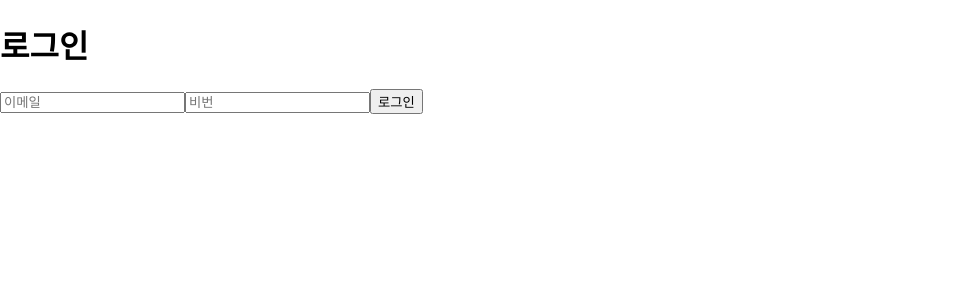
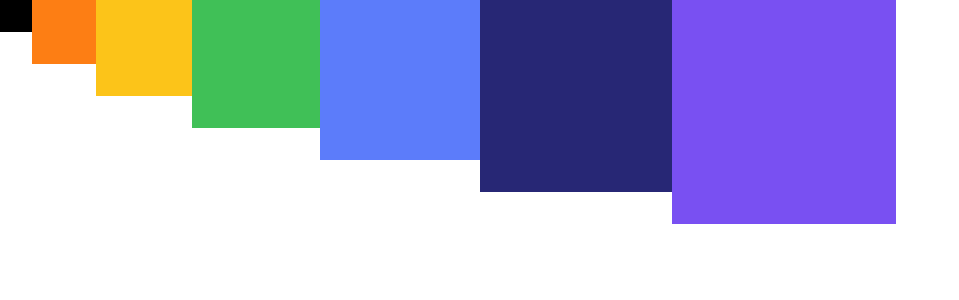
Before and after one commit to hilim9/react_study2_sw, a React (Create React App) app: page / in a window 1280 px wide. Shown: the top 300 px of the page, without its empty margins (0-959 px from the left). Built offline with nearby package versions, Linux system fonts and the light colour scheme.

Commit message:
react_project

```diff
--- a/package.json
+++ b/package.json
@@ -6,6 +6,7 @@
     "@testing-library/jest-dom": "^5.14.1",
     "@testing-library/react": "^13.0.0",
     "@testing-library/user-event": "^13.2.1",
+    "axios": "^1.6.0",
     "i18next": "^23.6.0",
     "icons": "^1.0.0",
     "react": "^18.2.0",
@@ -13,6 +14,7 @@
     "react-i18next": "^13.3.1",
     "react-icons": "^4.11.0",
     "react-scripts": "5.0.1",
+    "sass": "^1.69.5",
     "web-vitals": "^2.1.0"
   },
   "scripts": {
--- a/src/App.js
+++ b/src/App.js
@@ -1,7 +1,11 @@
-import LoginContainer from './containers/member/LoginContainer';
+//import LoginContainer from './containers/member/LoginContainer';
+//import Posts from './components/post';
+//import Counter from './components/Counter';
+//import Average from './components/Average';
+import SassComponent from './components/SassComponent';
 
 const App = () => {
-  return <LoginContainer />;
+  return <SassComponent />;
 };
 
 export default App;
--- /dev/null
+++ b/src/components/Average.js
@@ -0,0 +1,40 @@
+import React, { useState, useMemo, useCallback } from 'react';
+
+const getAverage = (numbers) => {
+  console.log('평균 구하는 함수 호출');
+  const total = numbers.reduce((a, b) => a + b, 0);
+  console.log(total, numbers.length);
+  const avg = Math.round((total / numbers.length) * 10) / 10; // 100 두번째 자리
+
+  return avg;
+};
+
+const Average = () => {
+  const [list, setList] = useState([]);
+  const [number, setNumber] = useState(0);
+
+  // [] 빈 값 -> 처음 마운트 될 때 1번만 생성
+  const handleChange = useCallback((e) => setNumber(e.currentTarget.value), []);
+  const handleClick = useCallback(
+    () => setList(list.concat(Number(number))),
+    [list, number],
+  );
+  const avg = useMemo(() => getAverage(list), [list]);
+
+  return (
+    <>
+      <input type="number" onChange={handleChange} />
+      <button type="button" onClick={handleClick}>
+        평균 구하기
+      </button>
+      <ul>
+        {list.map((n, i) => (
+          <li key={i}>{n}</li>
+        ))}
+      </ul>
+      <div>평균 : {avg}</div>
+    </>
+  );
+};
+
+export default React.memo(Average);
--- /dev/null
+++ b/src/components/Counter.js
@@ -0,0 +1,38 @@
+import { useReducer } from 'react';
+
+const INCREASE = 'counter/increase'; // 컴포넌트 명 / 액션명을 넣으면 중복방지됨
+const DECREASE = 'counter/decrease';
+
+const increase = () => ({ type: INCREASE });
+const decrease = () => ({ type: DECREASE });
+
+function reducer(state, action) {
+  switch (action.type) {
+    case INCREASE: // 증가 액션
+      return { number: state.number + 1 };
+
+    case DECREASE: // 감소 액션
+      return { number: state.number - 1 };
+
+    default:
+      return state;
+  }
+}
+
+const Counter = () => {
+  // state: 현재 상태 값, dispatch : 액션을 발생 시키는 함수
+  const [state, dispatch] = useReducer(reducer, { number: 0 });
+  return (
+    <>
+      <h1>{state.number}</h1>
+      <button type="button" onClick={() => dispatch(increase())}>
+        +1
+      </button>
+      <button type="button" onClick={() => dispatch(decrease())}>
+        -1
+      </button>
+    </>
+  );
+};
+
+export default Counter;
--- /dev/null
+++ b/src/components/SassComponent.js
@@ -0,0 +1,17 @@
+import '../styles/SassComponent.scss';
+
+const SassComponest = () => {
+  return (
+    <div className="SassComponent">
+      <div className="box red"></div>
+      <div className="box orange"></div>
+      <div className="box yellow"></div>
+      <div className="box green"></div>
+      <div className="box indigo"></div>
+      <div className="box blue"></div>
+      <div className="box violet"></div>
+    </div>
+  );
+};
+
+export default SassComponest;
--- /dev/null
+++ b/src/components/post.js
@@ -0,0 +1,43 @@
+import axios from 'axios';
+import { useState, useEffect } from 'react';
+
+const Posts = () => {
+  const [posts, setPosts] = useState([]);
+  //const [number, setNumber] = useState(0);
+  //const [refresh, setRefresh] = useState(false);
+
+  useEffect(() => {
+    //if (refresh) {
+    axios
+      .get('https://jsonplaceholder.typicode.com/posts')
+      .then((res) => {
+        setPosts(res.data);
+      })
+      .catch((err) => console.error(err));
+
+    return () => {
+      // 뒷정리 함수 -> 업데이트 전, 언마운트 전에 호출
+      console.log('뒷정리 함수 호출');
+    };
+
+    //}
+  }, []); // 값이 비어 있으면 처음 마운트 될때만 호출 (refresh 적용 안했을 때)
+
+  return (
+    <ul>
+      {posts.length > 0 && posts.map((p) => <li key={p.id}>{p.title}</li>)}
+    </ul>
+
+    /*
+      <h1>{number}</h1>
+      <button type="button" onClick={() => setNumber(number + 1)}>
+        +1
+      </button>
+      <button type="button" onClick={() => setRefresh(true)}>
+        새로고침
+      </button>
+    */
+  );
+};
+
+export default Posts;
--- /dev/null
+++ b/src/styles/SassComponent.scss
@@ -0,0 +1,57 @@
+@import './utils'; // 같은 종류의 파일을 import 할 때는 확장자 생략 가능
+
+.SassComponent {
+    display: flex;
+    .box {
+        width: 32px;
+        height: 32px;
+        &.red { // .SassComponent .box.red
+            background: $red;
+            @include square(1);
+        }
+
+        &.orange {
+            background: $orange;
+            @include square(2);
+        }
+
+        &.yellow {
+            background: $yellow;
+            @include square(3);
+        }
+
+        &.green {
+            background: $green;
+            @include square(4);
+        }
+
+        &.indigo {
+            background: $indigo;
+            @include square(5);
+        }
+
+        &.blue {
+            background: $blue;
+            @include square(6);
+        }
+
+        &.violet {
+            background: $violet;
+            @include square(7);
+        }
+
+        &:hover {
+            background: black;
+        }
+    }
+}
+
+/*
+$commonFont: Verdana;
+$commonColor: rgba(255, 60, 0, 0.87);
+
+body {
+    font-family: $commonFont;
+    background: $commonColor;
+}
+*/
--- /dev/null
+++ b/src/styles/utils.scss
@@ -0,0 +1,15 @@
+// 공통 scss
+
+$red: #fa5252;
+$orange: #fd7e14;
+$yellow: #fcc419;
+$green: #40c057;
+$indigo: #5c7cfa;
+$blue: rgb(39, 39, 117);
+$violet: #7950f2;
+
+@mixin square($size) {
+    $calculated: 32px * $size; // 기본값 32px
+    width: $calculated;
+    height: $calculated;
+}
```
Also changed, not shown: 1 other file (tests, documents, lock files or other folders).
